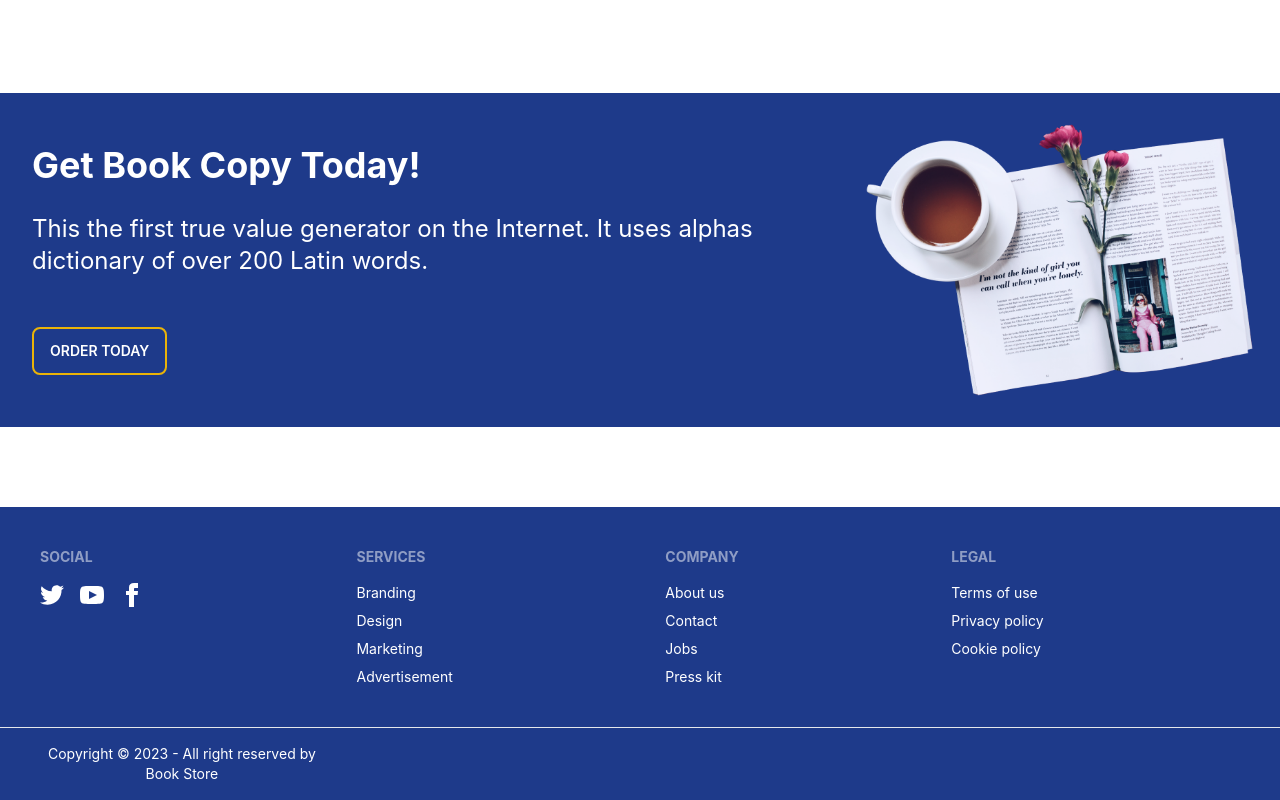
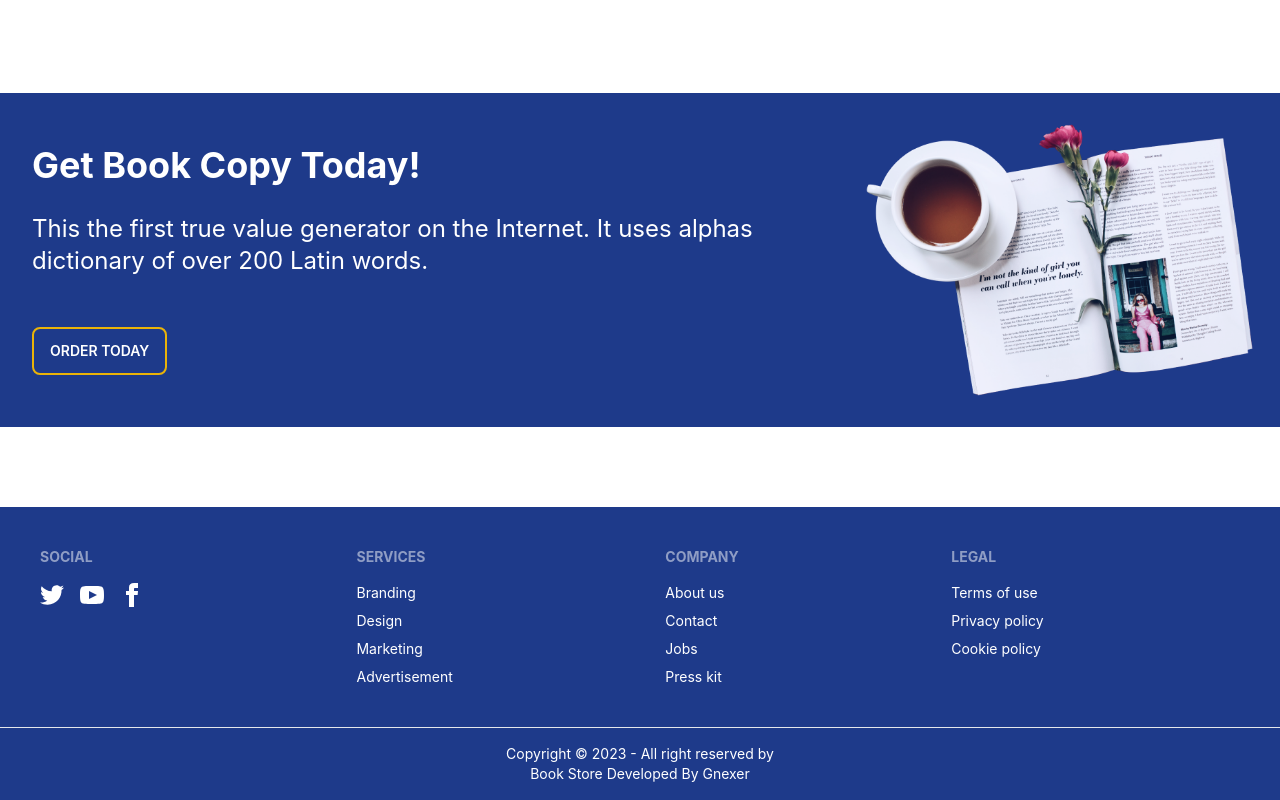
Before and after one commit to imashiqe/book-app, a React (Create React App) app: page / in a window 1280 px wide. Shown: the part 2116-2916 px from the top of the page. Built offline with nearby package versions, Linux system fonts and the light colour scheme.

Commit message:
footer part developer added

```diff
--- a/src/shared/Footer/Footer.js
+++ b/src/shared/Footer/Footer.js
@@ -1,9 +1,10 @@
 import React from 'react';
+import { Link } from 'react-router-dom';
 
 const Footer = () => {
     return (
         <div className='bg-blue-900 text-white '>
-            <footer className="footer p-10 container ">
+            <footer className="footer p-10 container  ">
             <div>
     <span className="footer-title">Social</span>
     <div className="grid grid-flow-col gap-4">
@@ -34,10 +35,10 @@ const Footer = () => {
     <a className="link link-hover">Cookie policy</a>
   </div>
 </footer>
-<footer className="footer  px-12 py-4 border-t    bg-blue-900 text-white">
+<footer className="footer  px-12 py-4 border-t  justify-center   bg-blue-900 text-white">
   <div className=" text-center">
 
-    <p >Copyright © 2023 - All right reserved by  <br/>Book Store </p>
+    <p >Copyright © 2023 - All right reserved by  <br/>Book Store  Developed By <Link to='https://www.gnexer.com'>Gnexer</Link></p>
   </div>
 
 </footer>
```
